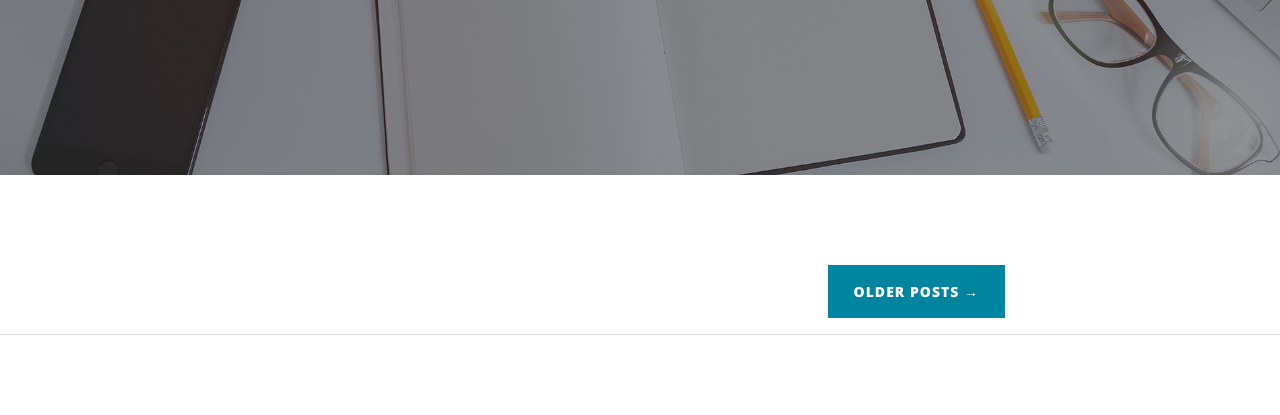
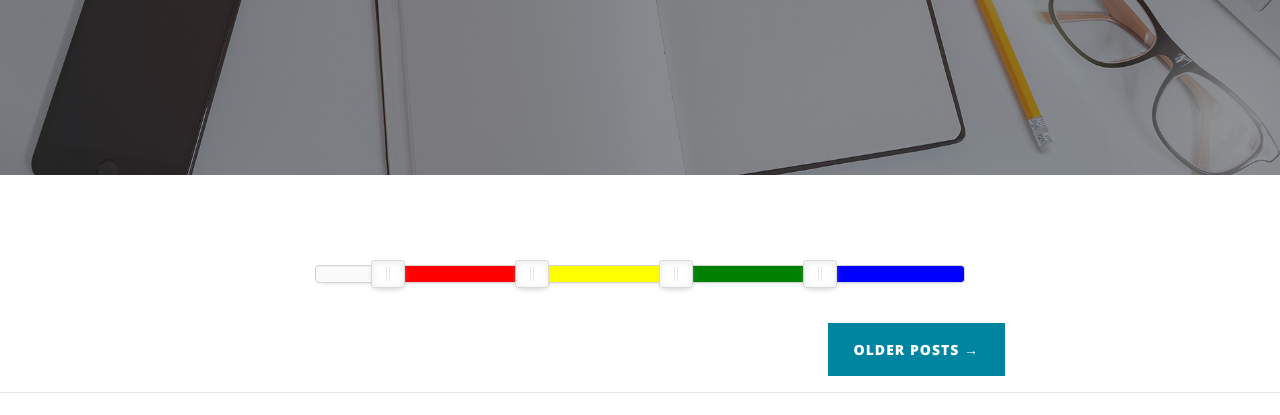
Before and after one commit to hmc-cs-tstannard/data_range_slider, a website: page index.html in a window 1280 px wide. Shown: the part 357-772 px from the top of the page. Drawn offline with nearby package versions, Linux system fonts and the light colour scheme.

Commit message:
slider typo

```diff
--- a/index.html
+++ b/index.html
@@ -71,7 +71,7 @@
 
           <!-- slider div -->
           <div id="slider_holder" style="margin: 2em">
-            <div  id="slider" class="regular-slider"></div>
+            <div  id="regular-slider" class="regular-slider"></div>
           </div>
 
           <!-- Pager -->
```
